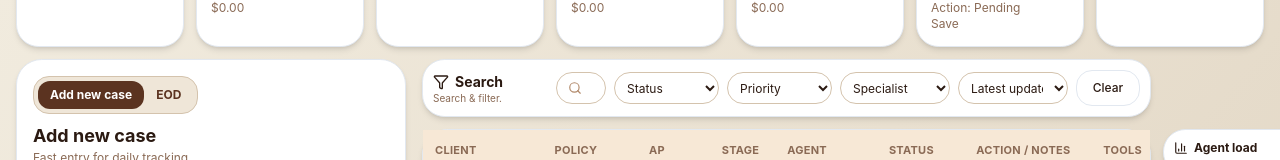
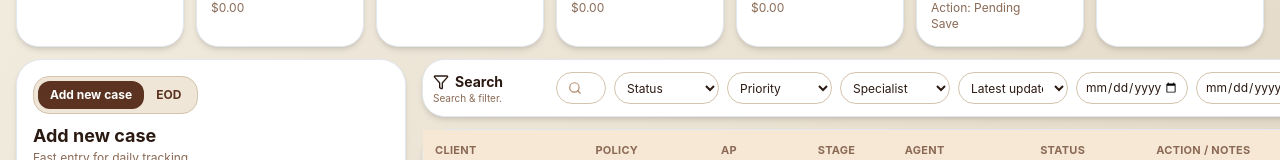
Before and after one commit to chengalang123-beep/chen-tracker-app, a React (Vite) app: page / in a window 1280 px wide. Shown: the part 334-494 px from the top of the page. Built offline with nearby package versions, Linux system fonts and the light colour scheme; no server answers.

Commit message:
Update App.jsx

```diff
--- a/src/App.jsx
+++ b/src/App.jsx
@@ -196,6 +196,8 @@ export default function ChenTrackerApp() {
   const [priorityFilter, setPriorityFilter] = useState("Priority");
   const [specialistFilter, setSpecialistFilter] = useState("Specialist");
   const [sortBy, setSortBy] = useState("updatedAt");
+  const [filterStartDate, setFilterStartDate] = useState("");
+  const [filterEndDate, setFilterEndDate] = useState("");
   const [exportStartDate, setExportStartDate] = useState("");
   const [exportEndDate, setExportEndDate] = useState("");
   const [activeEntryTab, setActiveEntryTab] = useState("case");
@@ -290,14 +292,17 @@ export default function ChenTrackerApp() {
         const matchesResult = resultFilter === "Status" || row.result === resultFilter;
         const matchesPriority = priorityFilter === "Priority" || row.priority === priorityFilter;
         const matchesSpecialist = specialistFilter === "Specialist" || row.specialistName === specialistFilter;
-        return matchesQuery && matchesResult && matchesPriority && matchesSpecialist;
+        const rowDate = row.updatedAt || row.createdAt || "";
+        const matchesStartDate = !filterStartDate || rowDate >= filterStartDate;
+        const matchesEndDate = !filterEndDate || rowDate <= filterEndDate;
+        return matchesQuery && matchesResult && matchesPriority && matchesSpecialist && matchesStartDate && matchesEndDate;
       })
       .sort((a, b) => {
         if (sortBy === "ap") return Number(b.ap || 0) - Number(a.ap || 0);
         if (sortBy === "clientName") return a.clientName.localeCompare(b.clientName);
         return String(b.updatedAt || "").localeCompare(String(a.updatedAt || ""));
       });
-  }, [rows, query, resultFilter, priorityFilter, specialistFilter, sortBy]);
+  }, [rows, query, resultFilter, priorityFilter, specialistFilter, filterStartDate, filterEndDate, sortBy]);
 
   const topAgents = useMemo(() => {
     const map = new Map();
@@ -652,6 +657,8 @@ export default function ChenTrackerApp() {
     setPriorityFilter("Priority");
     setSpecialistFilter("Specialist");
     setSortBy("updatedAt");
+    setFilterStartDate("");
+    setFilterEndDate("");
   }
 
   return (
@@ -906,7 +913,7 @@ export default function ChenTrackerApp() {
           <div className="h-fit self-start">
             <Card className="h-fit max-h-fit self-start rounded-[1.4rem] border border-[#D4C3AD] bg-[#F8F3EA] shadow-md lg:mr-[192px]">
               <CardContent className="p-2.5">
-                <div className="grid items-center gap-2 lg:grid-cols-[115px_1fr_105px_105px_110px_110px_64px]">
+                <div className="grid items-center gap-2 lg:grid-cols-[115px_1fr_105px_105px_110px_110px_112px_112px_64px]">
                   <div>
                     <h2 className="flex items-center gap-1.5 text-sm font-bold">
                       <Filter className="h-4 w-4" /> Search
@@ -928,6 +935,20 @@ export default function ChenTrackerApp() {
                   <MiniSelect value={priorityFilter} onChange={setPriorityFilter} options={["Priority", ...priorityOptions]} />
                   <MiniSelect value={specialistFilter} onChange={setSpecialistFilter} options={["Specialist", "Nisha", "Rick", "Chen"]} />
                   <MiniSelect value={sortBy} onChange={setSortBy} options={["updatedAt", "ap", "clientName"]} />
+                  <input
+                    type="date"
+                    value={filterStartDate}
+                    onChange={(e) => setFilterStartDate(e.target.value)}
+                    className="h-8 rounded-2xl border border-[#D4C3AD] bg-white px-2 text-xs outline-none focus:border-[#5C7768]"
+                    title="From date"
+                  />
+                  <input
+                    type="date"
+                    value={filterEndDate}
+                    onChange={(e) => setFilterEndDate(e.target.value)}
+                    className="h-8 rounded-2xl border border-[#D4C3AD] bg-white px-2 text-xs outline-none focus:border-[#5C7768]"
+                    title="To date"
+                  />
                   <Button variant="outline" size="sm" onClick={clearFilters} className="h-8 rounded-2xl px-2 text-xs">
                     Clear
                   </Button>
```
